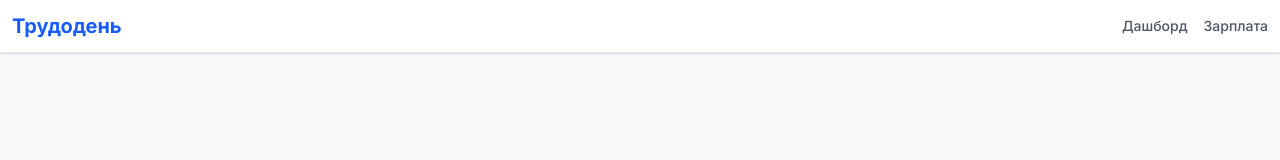
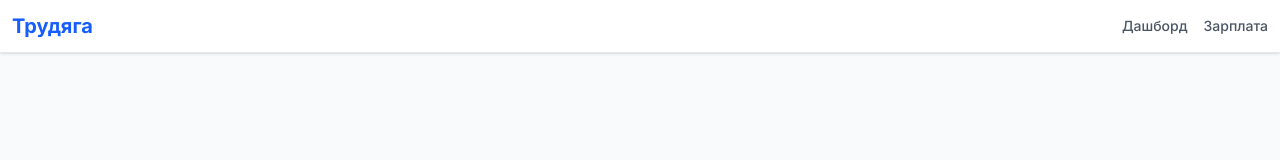
Before and after one commit to Anthony8845/Trudyaga, a Next.js app: page /login in a window 1280 px wide. Shown: the top 160 px of the page. Built offline with nearby package versions, Linux system fonts and the light colour scheme; no server answers.

Commit message:
Prodaction version: name trudyaga

```diff
--- a/app/layout.tsx
+++ b/app/layout.tsx
@@ -9,7 +9,7 @@ import { MobileMenu } from '@/components/MobileMenu';
 const inter = Inter({ subsets: ['latin', 'cyrillic'] });
 
 export const metadata: Metadata = {
-  title: 'Трудодень',
+  title: 'Трудяга',
   description: 'Учёт заработной платы монтажников',
 };
 
@@ -22,7 +22,7 @@ export default function RootLayout({ children }: { children: React.ReactNode })
             <header className="bg-white border-b border-gray-200 shadow-sm">
               <div className="max-w-7xl mx-auto px-3 py-3 flex items-center justify-between">
                 <Link href="/" className="text-xl font-bold text-blue-600">
-                  Трудодень
+                  Трудяга
                 </Link>
                 <MobileMenu />
               </div>
--- a/components/MobileMenu.tsx
+++ b/components/MobileMenu.tsx
@@ -29,7 +29,7 @@ export function MobileMenu() {
         <div className="fixed inset-0 z-50 bg-gray-50 flex flex-col p-4 md:hidden">
           <div className="flex justify-between items-center mb-6">
             <Link href="/" className="text-xl font-bold text-blue-600" onClick={() => setOpen(false)}>
-              Трудодень
+              Трудяга
             </Link>
             <button onClick={() => setOpen(false)} className="text-gray-600">
               <svg xmlns="http://www.w3.org/2000/svg" className="h-6 w-6" fill="none" viewBox="0 0 24 24" stroke="currentColor" strokeWidth={2}>
--- a/components/NotificationBell.tsx
+++ b/components/NotificationBell.tsx
@@ -29,7 +29,7 @@ export function NotificationBell() {
         .eq('status', 'pending');
       if (!error && count !== null) {
         if (count > pendingCount && permission === 'granted') {
-          new Notification('Трудодень', {
+          new Notification('Трудяга', {
             body: `Новых записей на подтверждение: ${count}`,
             icon: '/favicon.ico',
           });
```
